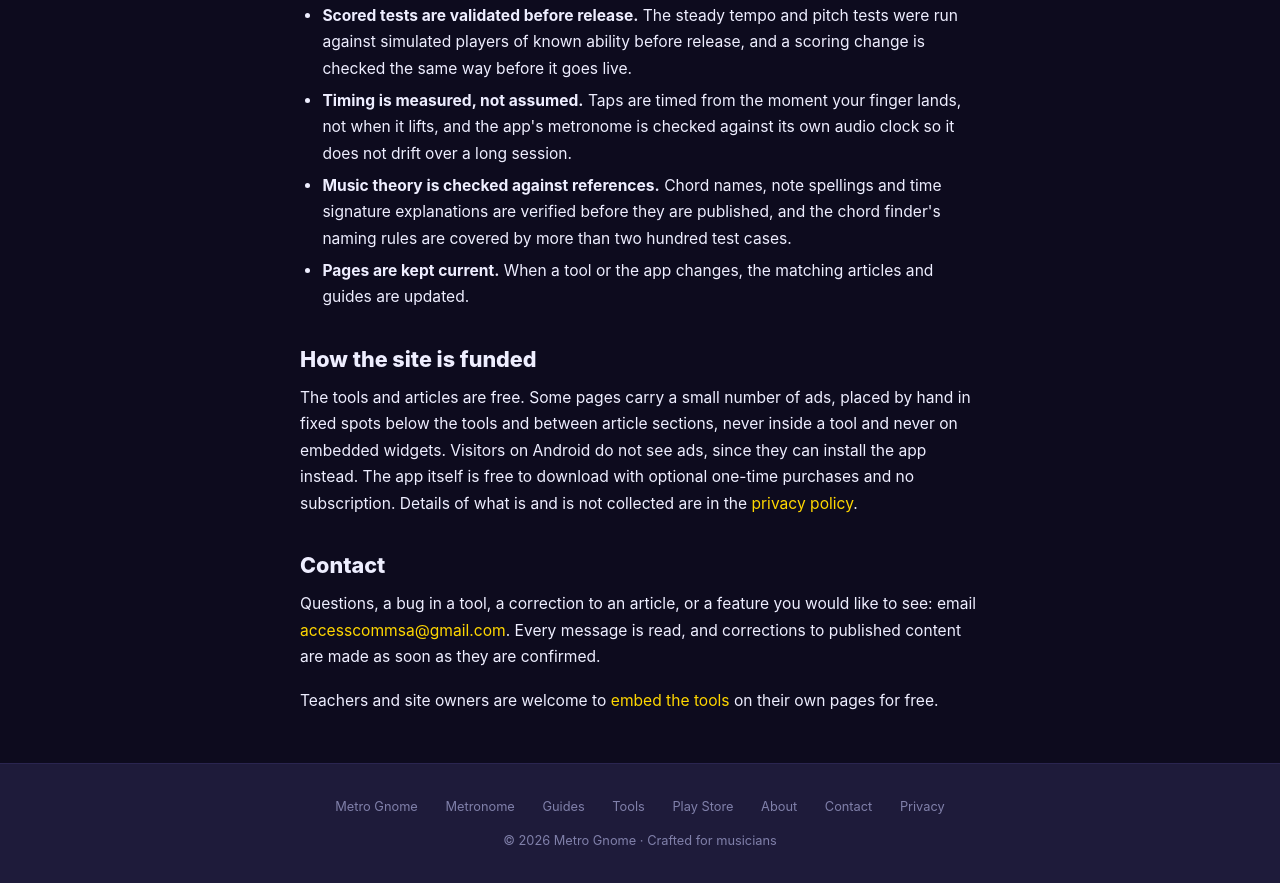
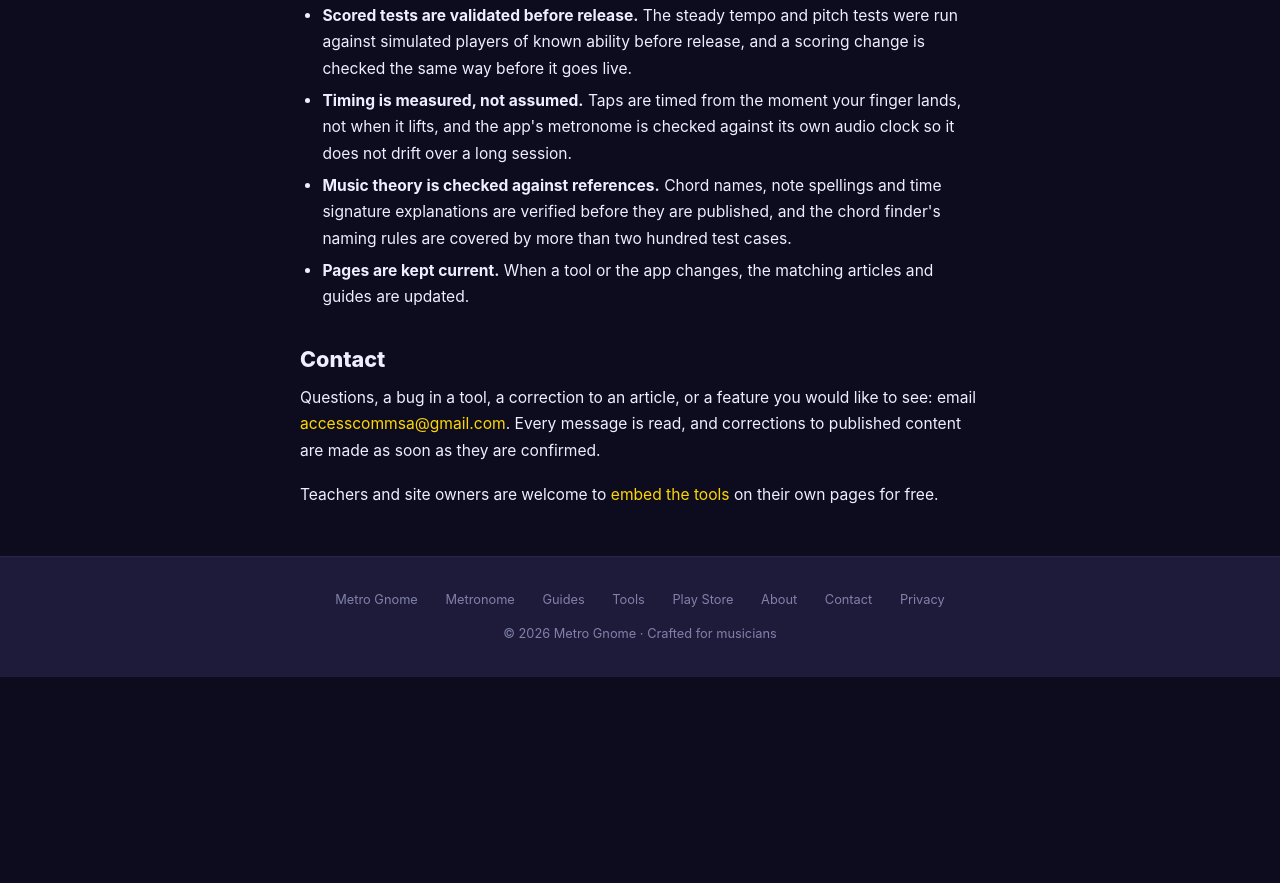
Before and after one commit to WynandL/MetroGnome, a plain HTML site: page landing/about.html in a window 1280 px wide. Shown: the part 1738-2621 px from the top of the page. After the commit the page ends 2415 px from the top, so only its background shows below. Drawn offline with Linux system fonts and the light colour scheme.

Commit message:
About: remove the funding section
Co-Authored-By: Claude Opus 5.5 <noreply@anthropic.com>

```diff
--- a/landing/about.html
+++ b/landing/about.html
@@ -116,10 +116,6 @@
         <li><strong>Pages are kept current.</strong> When a tool or the app changes, the matching articles and guides are updated.</li>
       </ul>
 
-      <h2>How the site is funded</h2>
-
-      <p>The tools and articles are free. Some pages carry a small number of ads, placed by hand in fixed spots below the tools and between article sections, never inside a tool and never on embedded widgets. Visitors on Android do not see ads, since they can install the app instead. The app itself is free to download with optional one-time purchases and no subscription. Details of what is and is not collected are in the <a href="/privacy.html">privacy policy</a>.</p>
-
       <h2>Contact</h2>
 
       <p>Questions, a bug in a tool, a correction to an article, or a feature you would like to see: email <a href="mailto:accesscommsa@gmail.com">accesscommsa@gmail.com</a>. Every message is read, and corrections to published content are made as soon as they are confirmed.</p>
```
